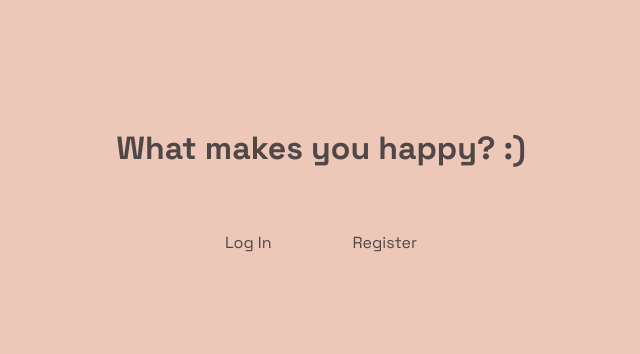
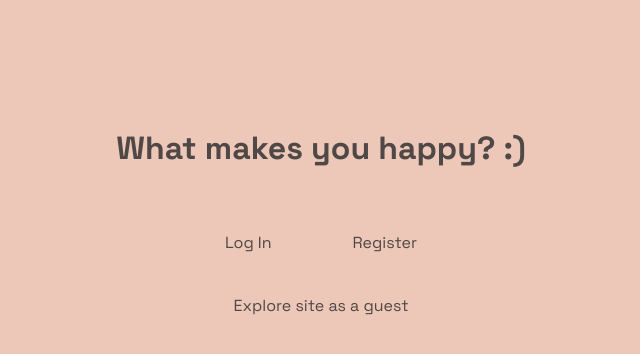
Before and after one commit to claireguyatt/HT, a Django app: page / in a window 1280 px wide. Shown: the top 354 px of the page, without its empty margins (319-959 px from the left). Run offline with Django 4.2, Linux system fonts and the light colour scheme; some web fonts are replaced.

Commit message:
turned debug off for production & added guest login button

```diff
--- a/ht/settings.py
+++ b/ht/settings.py
@@ -24,7 +24,7 @@ BASE_DIR = Path(__file__).resolve().parent.parent
 SECRET_KEY = 'django-insecure-uirs(-&c@)3b%0pl0k=r#h#*0skjtldg#rrjs7$a)3b26&$!_6'
 
 # SECURITY WARNING: don't run with debug turned on in production!
-DEBUG = True
+DEBUG = False
 
 ALLOWED_HOSTS = []
 
--- a/templates/welcome.html
+++ b/templates/welcome.html
@@ -14,7 +14,7 @@
             color: #4F4846;
         }
         a {
-            padding: 3%;
+            margin: 3%;
         }
     </style>
 
@@ -22,5 +22,9 @@
         <h1>What makes you happy? :)</h1>
         <a href='welcome/login'>Log In</a>
         <a href='welcome/register'>Register</a>
+        <br>
+        <br>
+        <br>
+        <a href="welcome/explore">Explore site as a guest</a>
     </body>
 </html>
--- a/welcome/urls.py
+++ b/welcome/urls.py
@@ -3,5 +3,6 @@ from . import views
 
 urlpatterns = [
     path('', views.index, name='index'),
-    path('welcome/register/', views.register, name='register')
+    path('welcome/register/', views.register, name='register'),
+    path('welcome/explore/', views.explore, name='explore as guest')
 ]
--- a/welcome/views.py
+++ b/welcome/views.py
@@ -1,6 +1,7 @@
 from django.shortcuts import render, redirect
 from django.contrib.auth import login
 from django.contrib import messages
+from django.contrib.auth.models import UserManager
 
 from .forms import NewUserForm
 from .models import Profile
@@ -36,3 +37,9 @@ def register(request):
         print("Unsuccessful registration. Invalid information.")
 
     return render(request, 'registration/register.html', {'form': NewUserForm})
+
+def explore(request):
+
+    guest_user = UserManager.create_user(username="guest", email=None, password=None)
+    login(request, guest_user)
+    return redirect ('homepage')
```
